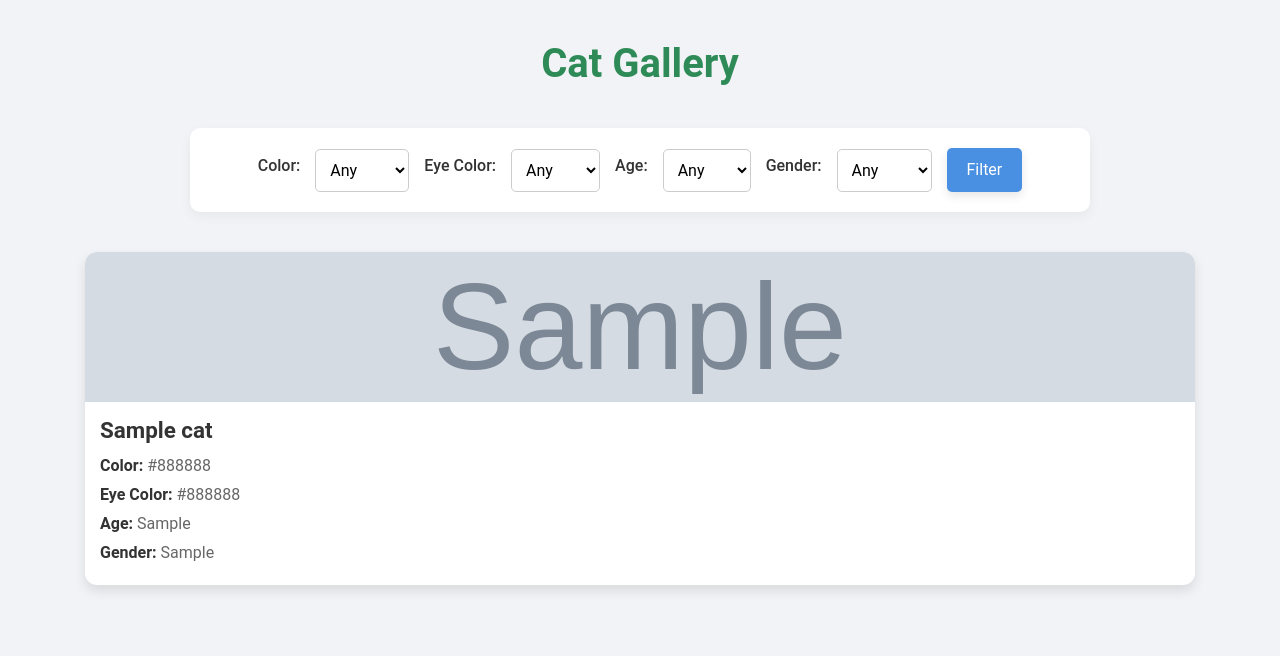
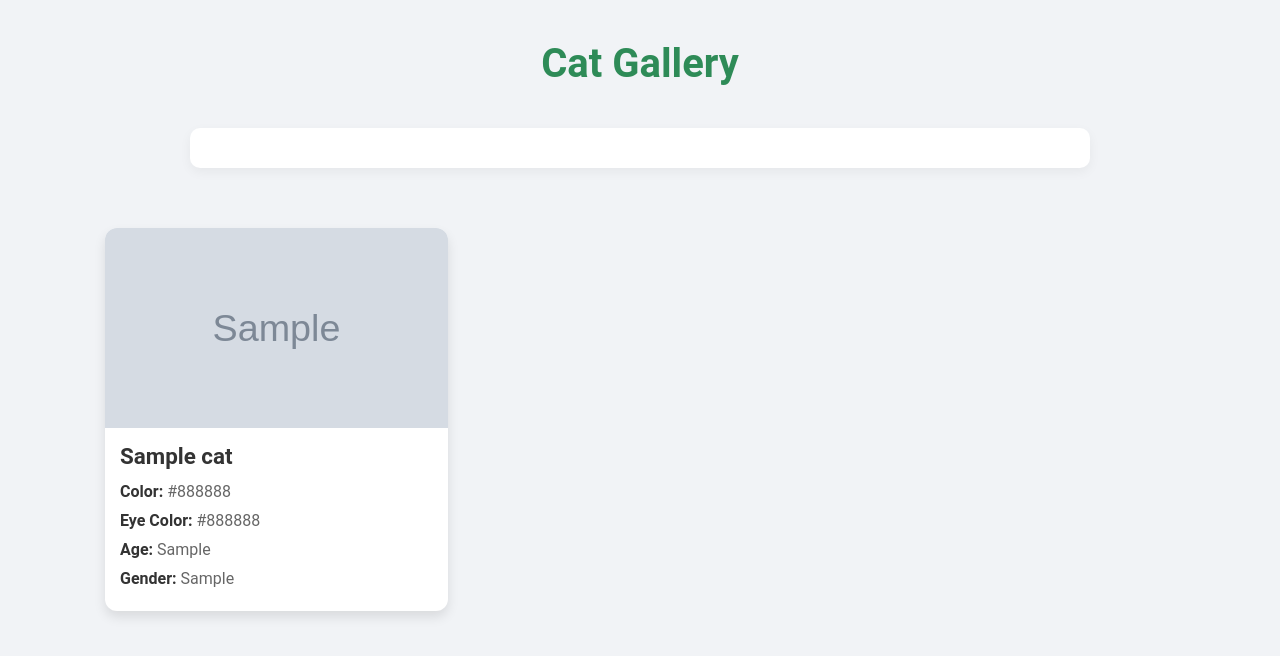
Before and after one commit to GhaaZaaal/Cat_Store, a Flask app: page /gallery in a window 1280 px wide. Shown: the part 56-712 px from the top of the page. Run offline with Flask 3, Linux system fonts and the light colour scheme; a user stored in the database is signed in; tables that the repository leaves empty hold one stand-in row (values such as "Sample post"); grey boxes marked "Sample" are stand-in pictures; some libraries are stand-ins or nearby versions.

Commit message:
Latest Update For Css

```diff
--- a/myProject/static/css/styles.css
+++ b/myProject/static/css/styles.css
@@ -24,11 +24,10 @@ form {
 	box-shadow: 0 4px 12px rgba(0, 0, 0, 0.05);
 	display: flex;
 	justify-content: center;
-	align-items: center;
 	gap: 15px;
 	flex-wrap: wrap;
 	max-width: 900px;
-	margin: 0 auto 40px auto;
+	margin: 0 auto 40px;
 }
 
 form label {
@@ -40,7 +39,6 @@ form select {
 	padding: 10px;
 	border: 1px solid #ccc;
 	border-radius: 5px;
-	font-family: "Roboto", sans-serif;
 	background-color: #fff;
 }
 
@@ -63,10 +61,7 @@ form button:hover {
 /* Cat Gallery Styling */
 .cat-gallery {
 	display: grid;
-	grid-template-columns: repeat(
-		auto-fit,
-		minmax(200px, 1fr)
-	); /* Responsive grid layout */
+	grid-template-columns: repeat(3, 1fr); /* 3 columns per row */
 	gap: 20px;
 	padding: 20px;
 	max-width: 1200px;
@@ -90,7 +85,7 @@ form button:hover {
 /* Cat Image Styling */
 .cat-image {
 	width: 100%;
-	height: 150px;
+	height: 200px;
 	object-fit: cover;
 }
 
@@ -120,16 +115,16 @@ form button:hover {
 
 /* Mobile Responsiveness */
 @media (max-width: 768px) {
-	form {
-		flex-direction: column;
-		gap: 10px;
-	}
-
-	form button {
-		width: 100%;
-	}
-
 	.cat-gallery {
-		grid-template-columns: 1fr;
+		grid-template-columns: 1fr; /* 1 column per row on small screens */
 	}
 }
+
+@media (min-width: 769px) and (max-width: 1024px) {
+	.cat-gallery {
+		grid-template-columns: repeat(
+			2,
+			1fr
+		); /* 2 columns per row on medium screens */
+	}
+}
--- a/myProject/templates/gallery.html
+++ b/myProject/templates/gallery.html
@@ -1,42 +1,10 @@
 {% extends 'base.html' %} {% block content %}
-<!-- gallery.html -->
 <h1>Cat Gallery</h1>
 <form method="get" action="/gallery">
-	<label for="color">Color:</label>
-	<select name="color" id="color">
-		<option value="">Any</option>
-		<option value="White">White</option>
-		<option value="Black">Black</option>
-		<option value="Orange">Orange</option>
-		<option value="Grey">Grey</option>
-		<option value="Mix">Mix</option>
-	</select>
-	<label for="eye_color">Eye Color:</label>
-	<select name="eye_color" id="eye_color">
-		<option value="">Any</option>
-		<option value="Blue">Blue</option>
-		<option value="Green">Green</option>
-		<option value="Yellow">Yellow</option>
-		<option value="Grey">Grey</option>
-	</select>
-
-	<label for="age">Age:</label>
-	<select name="age" id="age">
-		<option value="">Any</option>
-		<option value="kitten">Kitten</option>
-		<option value="adult">Adult</option>
-		<option value="senior">Senior</option>
-	</select>
-
-	<label for="gender">Gender:</label>
-	<select name="gender" id="gender">
-		<option value="">Any</option>
-		<option value="Male">Male</option>
-		<option value="Female">Female</option>
-	</select>
-	<button type="submit">Filter</button>
+	<!-- Filters for color, eye color, age, and gender as in your current code -->
 </form>
 
+<div class="cat-gallery">
 	{% for cat in cats %}
 	<div class="cat-item">
 		<a href="{{ url_for('main.confirm_Reservation', cat_id=cat.id) }}">
@@ -55,4 +23,6 @@
 			<p><span>Gender:</span> {{ cat.gender }}</p>
 		</div>
 	</div>
-{% endfor %} {% endblock %}
+	{% endfor %}
+</div>
+{% endblock %}
```
Lines whose indentation alone changed are shown as unchanged.
